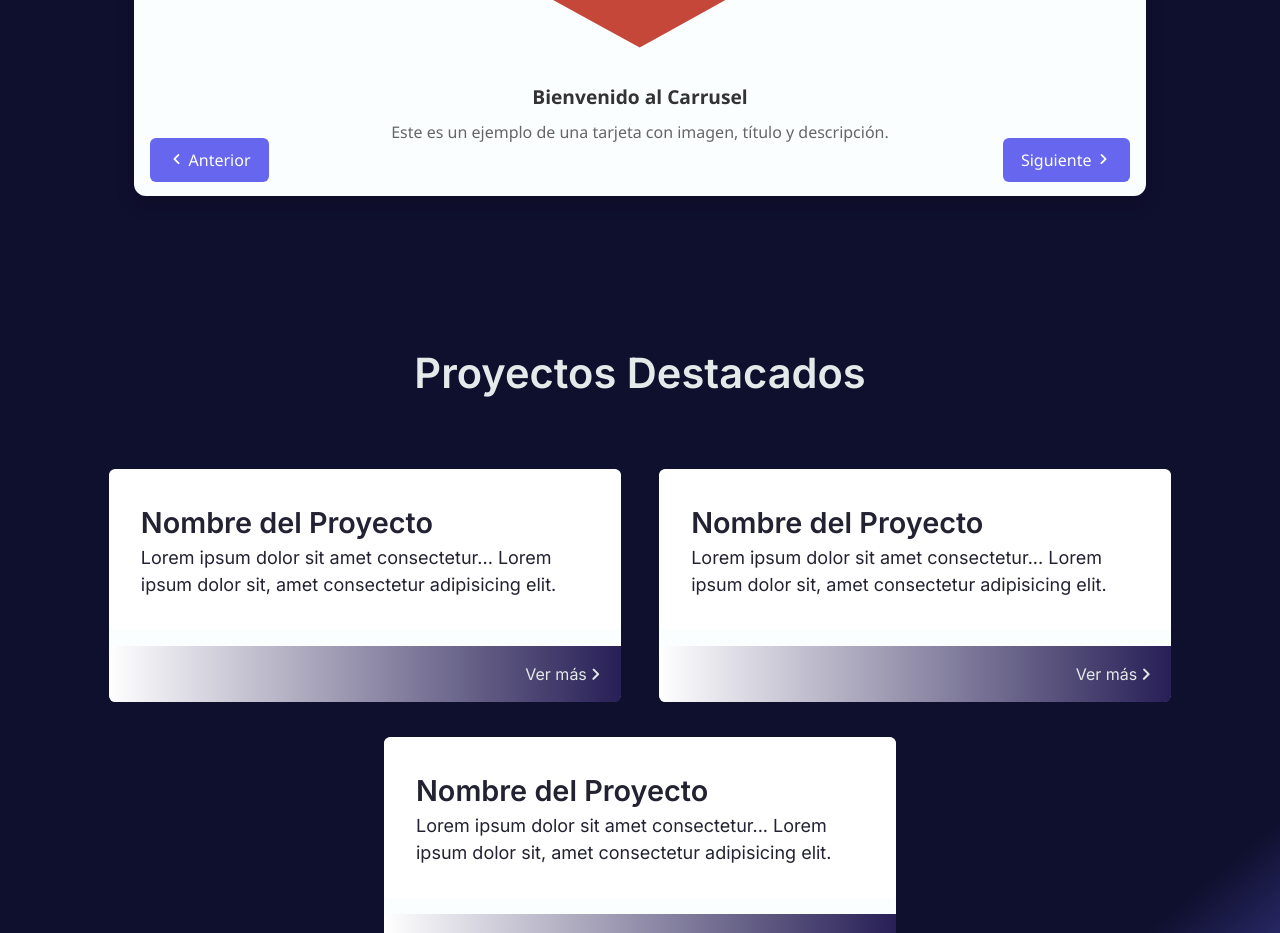
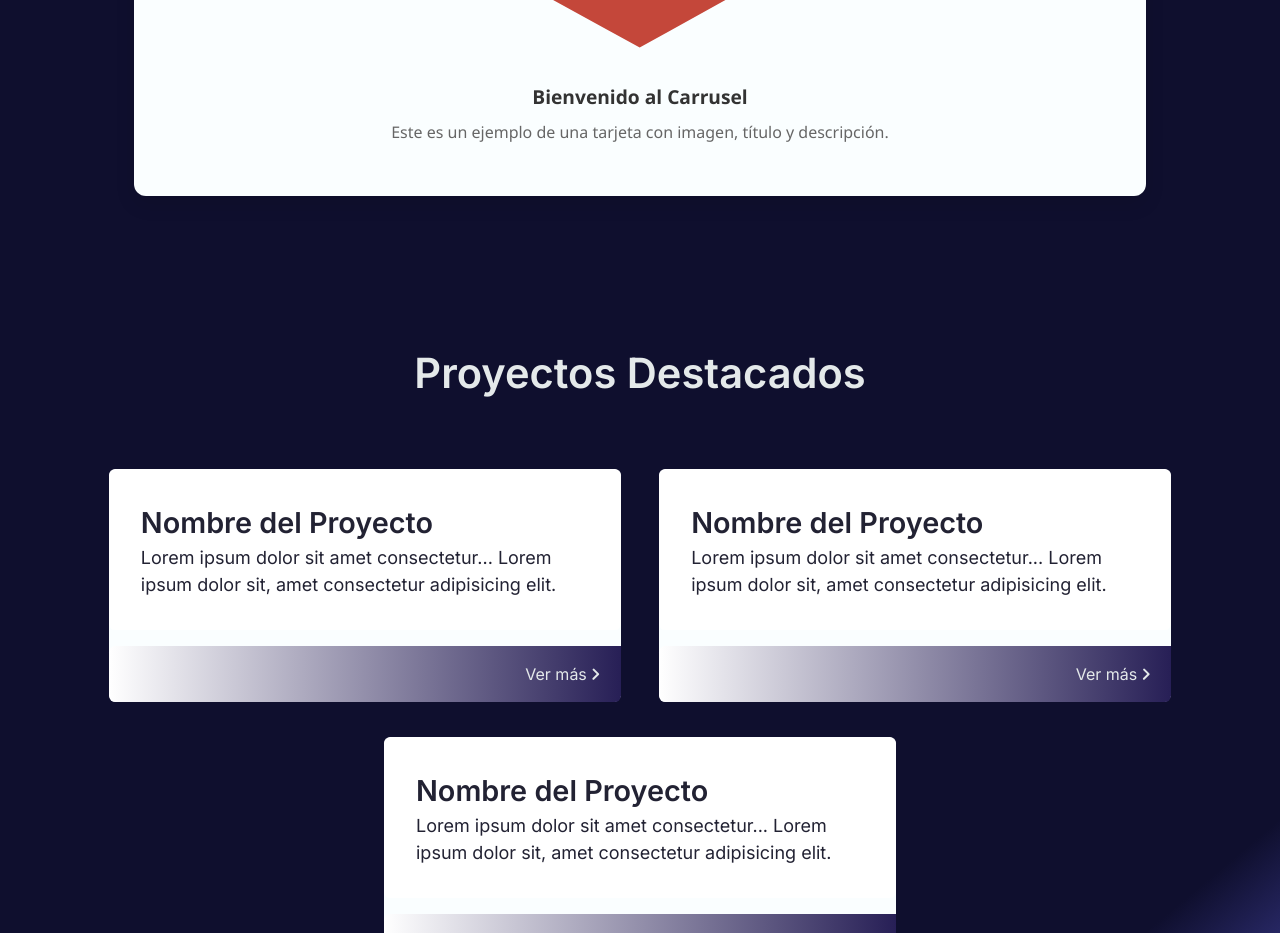
Before and after one commit to davidvallerst/davidvallerst, a SvelteKit app: page / in a window 1280 px wide. Shown: the part 1240-2173 px from the top of the page. Built offline with nearby package versions, Linux system fonts and the light colour scheme.

Commit message:
Update stack.svelte

```diff
--- a/src/routes/stack.svelte
+++ b/src/routes/stack.svelte
@@ -31,13 +31,16 @@
 		autoplayInterval.refresh();
 	}
 	let autoplay = true;
-	let intervalDuration = 8000; // 3 segundos
+	let intervalDuration = 3000; // 3 segundos
 
 	let autoplayInterval = setInterval(() => {
-		if (autoplay) {
-			next();
-		}
+		setTimeout(() => {
+			if (autoplay) {
+				next();
+			}
+		}, intervalDuration);
 	}, intervalDuration);
+
 	// Limpia el intervalo cuando el componente se destruye
 	onDestroy(() => {
 		clearInterval(autoplayInterval);
@@ -55,7 +58,7 @@
 		/>
 	{/each}
 
-	<div class="controls">
+	<div class="controls" style:display="none">
 		<button onclick={prev}><i class="pi pi-angle-left"></i> Anterior</button>
 		<button onclick={next}>Siguiente <i class="pi pi-angle-right"></i></button>
 	</div>
```
